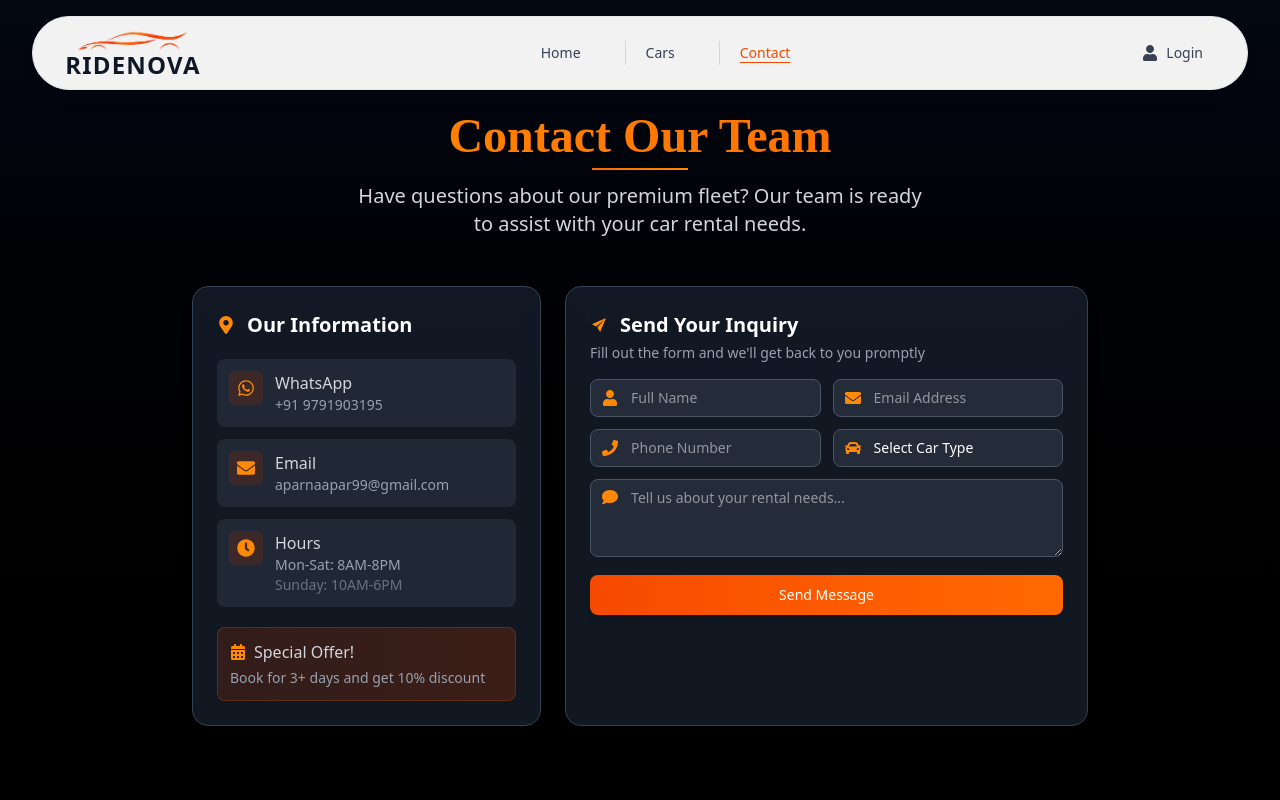
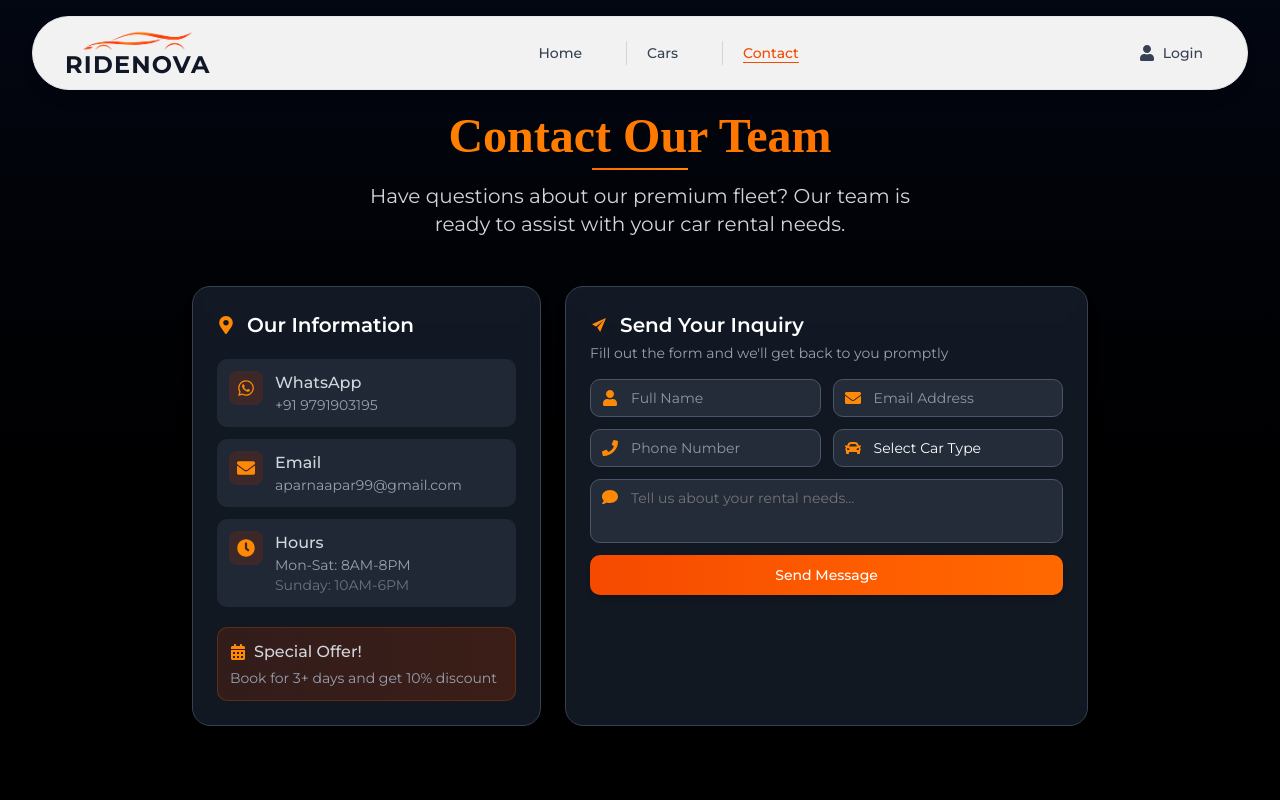
Before and after one commit to Aparna1567/ridenova, a React (Vite) app: page /contact in a window 1280 px wide. Shown: the top 800 px of the page. Built offline with nearby package versions, Linux system fonts and the light colour scheme.

Commit message:
optimisized font

```diff
--- a/index.html
+++ b/index.html
@@ -3,8 +3,14 @@
   <head>
     <meta charset="UTF-8" />
     <link rel="icon" type="image/svg+xml" href="/vite.svg" />
-    <link href="https://fonts.googleapis.com/css2?family=Orbitron:wght@400;700;900&family=Poppins:wght@300;400;600&display=swap" rel="stylesheet">
+    <!-- <link href="https://fonts.googleapis.com/css2?family=Orbitron:wght@400;700;900&family=Poppins:wght@300;400;600&display=swap" rel="stylesheet"> -->
+    <link rel="preconnect" href="https://fonts.googleapis.com">
+<link rel="preconnect" href="https://fonts.gstatic.com" crossorigin>
 
+<link
+  href="https://fonts.googleapis.com/css2?family=Montserrat:wght@300;400;500;600;700&display=swap"
+  rel="stylesheet"
+/>
     <meta name="viewport" content="width=device-width, initial-scale=1.0" />
     <title>RIDENOVA - Car Rental Website</title>
   </head>
--- a/src/components/ContactPage/ContactPage.jsx
+++ b/src/components/ContactPage/ContactPage.jsx
@@ -271,6 +271,8 @@ import {
 import { IoIosSend } from 'react-icons/io';
 import { contactPageStyles as styles } from '../../assets/dummyStyles';
 
+import { Textarea } from "@/components/ui/textarea";
+
 const ContactPage = () => {
   const [formData, setFormData] = useState({
     name: '',
@@ -438,7 +440,7 @@ const ContactPage = () => {
                     <div className={styles.textareaIcon}>
                       <FaComment />
                     </div>
-                    <textarea
+                    {/* <textarea
                       name="message"
                       value={formData.message}
                       onChange={handleChange}
@@ -446,7 +448,17 @@ const ContactPage = () => {
                       rows="3"
                       placeholder="Tell us about your rental needs..."
                       className={styles.textarea(activeField === 'message')}
-                    />
+                    /> */}
+                      <Textarea
+  name="message"
+  value={formData.message}
+  onChange={handleChange}
+  required
+  rows={3}
+  placeholder="Tell us about your rental needs..."
+  className={styles.textarea(activeField === 'message')}
+/>
+
                   </div>
 
                   <button type="submit" className={styles.submitButton}>
--- /dev/null
+++ b/src/components/ui/button.jsx
@@ -0,0 +1,61 @@
+import * as React from "react"
+import { cva } from "class-variance-authority";
+import { Slot } from "radix-ui"
+
+import { cn } from "@/lib/utils"
+
+const buttonVariants = cva(
+  "group/button inline-flex shrink-0 items-center justify-center rounded-4xl border border-transparent bg-clip-padding text-sm font-medium whitespace-nowrap transition-all outline-none select-none focus-visible:border-ring focus-visible:ring-[3px] focus-visible:ring-ring/50 active:not-aria-[haspopup]:translate-y-px disabled:pointer-events-none disabled:opacity-50 aria-invalid:border-destructive aria-invalid:ring-[3px] aria-invalid:ring-destructive/20 dark:aria-invalid:border-destructive/50 dark:aria-invalid:ring-destructive/40 [&_svg]:pointer-events-none [&_svg]:shrink-0 [&_svg:not([class*='size-'])]:size-4",
+  {
+    variants: {
+      variant: {
+        default: "bg-primary text-primary-foreground hover:bg-primary/80",
+        outline:
+          "border-border bg-input/30 hover:bg-input/50 hover:text-foreground aria-expanded:bg-muted aria-expanded:text-foreground",
+        secondary:
+          "bg-secondary text-secondary-foreground hover:bg-[color-mix(in_oklch,var(--secondary),var(--foreground)_5%)] aria-expanded:bg-secondary aria-expanded:text-secondary-foreground",
+        ghost:
+          "hover:bg-muted hover:text-foreground aria-expanded:bg-muted aria-expanded:text-foreground dark:hover:bg-muted/50",
+        destructive:
+          "bg-destructive/10 text-destructive hover:bg-destructive/20 focus-visible:border-destructive/40 focus-visible:ring-destructive/20 dark:bg-destructive/20 dark:hover:bg-destructive/30 dark:focus-visible:ring-destructive/40",
+        link: "text-primary underline-offset-4 hover:underline",
+      },
+      size: {
+        default:
+          "h-9 gap-1.5 px-3 has-data-[icon=inline-end]:pr-2.5 has-data-[icon=inline-start]:pl-2.5",
+        xs: "h-6 gap-1 px-2.5 text-xs has-data-[icon=inline-end]:pr-2 has-data-[icon=inline-start]:pl-2 [&_svg:not([class*='size-'])]:size-3",
+        sm: "h-8 gap-1 px-3 has-data-[icon=inline-end]:pr-2 has-data-[icon=inline-start]:pl-2",
+        lg: "h-10 gap-1.5 px-4 has-data-[icon=inline-end]:pr-3 has-data-[icon=inline-start]:pl-3",
+        icon: "size-9",
+        "icon-xs": "size-6 [&_svg:not([class*='size-'])]:size-3",
+        "icon-sm": "size-8",
+        "icon-lg": "size-10",
+      },
+    },
+    defaultVariants: {
+      variant: "default",
+      size: "default",
+    },
+  }
+)
+
+function Button({
+  className,
+  variant = "default",
+  size = "default",
+  asChild = false,
+  ...props
+}) {
+  const Comp = asChild ? Slot.Root : "button"
+
+  return (
+    <Comp
+      data-slot="button"
+      data-variant={variant}
+      data-size={size}
+      className={cn(buttonVariants({ variant, size, className }))}
+      {...props} />
+  );
+}
+
+export { Button, buttonVariants }
--- /dev/null
+++ b/src/components/ui/textarea.jsx
@@ -0,0 +1,20 @@
+import * as React from "react"
+
+import { cn } from "@/lib/utils"
+
+function Textarea({
+  className,
+  ...props
+}) {
+  return (
+    <textarea
+      data-slot="textarea"
+      className={cn(
+        "flex field-sizing-content min-h-16 w-full resize-none rounded-xl border border-input bg-input/30 px-3 py-3 text-base transition-colors outline-none placeholder:text-muted-foreground focus-visible:border-ring focus-visible:ring-[3px] focus-visible:ring-ring/50 disabled:cursor-not-allowed disabled:opacity-50 aria-invalid:border-destructive aria-invalid:ring-[3px] aria-invalid:ring-destructive/20 md:text-sm dark:aria-invalid:border-destructive/50 dark:aria-invalid:ring-destructive/40",
+        className
+      )}
+      {...props} />
+  );
+}
+
+export { Textarea }
--- a/src/index.css
+++ b/src/index.css
@@ -1,6 +1,13 @@
 @import "tailwindcss";
+@import "tw-animate-css";
+@import "shadcn/tailwind.css";
+@import "@fontsource-variable/figtree";
 
+@custom-variant dark (&:is(.dark *));
 
+body {
+  font-family: 'Montserrat', sans-serif;
+}
         /* stroke animations */
         .center-path { stroke-dasharray: 900; stroke-dashoffset: 900; animation: drawCenter 2.8s ease-in-out infinite; }
         .side-path { stroke-dasharray: 700; stroke-dashoffset: 700; animation: drawSide 3.4s ease-in-out infinite; }
@@ -43,14 +50,12 @@
         box-shadow: 0 8px 28px rgba(255, 106, 0, 0.7);
         }
 
-
         /* card pop */
         .backdrop-blur-md { animation: pop 640ms cubic-bezier(.2,.9,.25,1) both; }
         @keyframes pop { from { transform: translateY(8px) scale(.993); opacity: 0; } to { transform: translateY(0) scale(1); opacity: 1; } }
 
-
         /* cursor vars fallback and mobile fallback */
-        :root { --mx: 0.5; --my: 0.5; }
+        :root { --mx: 0.5; --my: 0.5; --background: oklch(1 0 0); --foreground: oklch(0.145 0 0); --card: oklch(1 0 0); --card-foreground: oklch(0.145 0 0); --popover: oklch(1 0 0); --popover-foreground: oklch(0.145 0 0); --primary: oklch(0.205 0 0); --primary-foreground: oklch(0.985 0 0); --secondary: oklch(0.97 0 0); --secondary-foreground: oklch(0.205 0 0); --muted: oklch(0.97 0 0); --muted-foreground: oklch(0.556 0 0); --accent: oklch(0.97 0 0); --accent-foreground: oklch(0.205 0 0); --destructive: oklch(0.577 0.245 27.325); --border: oklch(0.922 0 0); --input: oklch(0.922 0 0); --ring: oklch(0.708 0 0); --chart-1: oklch(0.87 0 0); --chart-2: oklch(0.556 0 0); --chart-3: oklch(0.439 0 0); --chart-4: oklch(0.371 0 0); --chart-5: oklch(0.269 0 0); --radius: 0.625rem; --sidebar: oklch(0.985 0 0); --sidebar-foreground: oklch(0.145 0 0); --sidebar-primary: oklch(0.205 0 0); --sidebar-primary-foreground: oklch(0.985 0 0); --sidebar-accent: oklch(0.97 0 0); --sidebar-accent-foreground: oklch(0.205 0 0); --sidebar-border: oklch(0.922 0 0); --sidebar-ring: oklch(0.708 0 0); }
         @media (max-width: 640px) { .center-path, .side-path, .dot { display: none; } .metal-btn { padding-left: 14px; padding-right: 14px; } }
 
         /* Glass card styles */
@@ -119,3 +124,92 @@
   transform: translateY(-2px);
   box-shadow: 0 8px 28px rgba(255, 106, 0, 0.7);
 }
+
+@theme inline {
+  --font-heading: var(--font-sans);
+  --font-sans: 'Figtree Variable', sans-serif;
+  --color-sidebar-ring: var(--sidebar-ring);
+  --color-sidebar-border: var(--sidebar-border);
+  --color-sidebar-accent-foreground: var(--sidebar-accent-foreground);
+  --color-sidebar-accent: var(--sidebar-accent);
+  --color-sidebar-primary-foreground: var(--sidebar-primary-foreground);
+  --color-sidebar-primary: var(--sidebar-primary);
+  --color-sidebar-foreground: var(--sidebar-foreground);
+  --color-sidebar: var(--sidebar);
+  --color-chart-5: var(--chart-5);
+  --color-chart-4: var(--chart-4);
+  --color-chart-3: var(--chart-3);
+  --color-chart-2: var(--chart-2);
+  --color-chart-1: var(--chart-1);
+  --color-ring: var(--ring);
+  --color-input: var(--input);
+  --color-border: var(--border);
+  --color-destructive: var(--destructive);
+  --color-accent-foreground: var(--accent-foreground);
+  --color-accent: var(--accent);
+  --color-muted-foreground: var(--muted-foreground);
+  --color-muted: var(--muted);
+  --color-secondary-foreground: var(--secondary-foreground);
+  --color-secondary: var(--secondary);
+  --color-primary-foreground: var(--primary-foreground);
+  --color-primary: var(--primary);
+  --color-popover-foreground: var(--popover-foreground);
+  --color-popover: var(--popover);
+  --color-card-foreground: var(--card-foreground);
+  --color-card: var(--card);
+  --color-foreground: var(--foreground);
+  --color-background: var(--background);
+  --radius-sm: calc(var(--radius) * 0.6);
+  --radius-md: calc(var(--radius) * 0.8);
+  --radius-lg: var(--radius);
+  --radius-xl: calc(var(--radius) * 1.4);
+  --radius-2xl: calc(var(--radius) * 1.8);
+  --radius-3xl: calc(var(--radius) * 2.2);
+  --radius-4xl: calc(var(--radius) * 2.6);
+}
+
+.dark {
+  --background: oklch(0.145 0 0);
+  --foreground: oklch(0.985 0 0);
+  --card: oklch(0.205 0 0);
+  --card-foreground: oklch(0.985 0 0);
+  --popover: oklch(0.205 0 0);
+  --popover-foreground: oklch(0.985 0 0);
+  --primary: oklch(0.922 0 0);
+  --primary-foreground: oklch(0.205 0 0);
+  --secondary: oklch(0.269 0 0);
+  --secondary-foreground: oklch(0.985 0 0);
+  --muted: oklch(0.269 0 0);
+  --muted-foreground: oklch(0.708 0 0);
+  --accent: oklch(0.269 0 0);
+  --accent-foreground: oklch(0.985 0 0);
+  --destructive: oklch(0.704 0.191 22.216);
+  --border: oklch(1 0 0 / 10%);
+  --input: oklch(1 0 0 / 15%);
+  --ring: oklch(0.556 0 0);
+  --chart-1: oklch(0.87 0 0);
+  --chart-2: oklch(0.556 0 0);
+  --chart-3: oklch(0.439 0 0);
+  --chart-4: oklch(0.371 0 0);
+  --chart-5: oklch(0.269 0 0);
+  --sidebar: oklch(0.205 0 0);
+  --sidebar-foreground: oklch(0.985 0 0);
+  --sidebar-primary: oklch(0.488 0.243 264.376);
+  --sidebar-primary-foreground: oklch(0.985 0 0);
+  --sidebar-accent: oklch(0.269 0 0);
+  --sidebar-accent-foreground: oklch(0.985 0 0);
+  --sidebar-border: oklch(1 0 0 / 10%);
+  --sidebar-ring: oklch(0.556 0 0);
+}
+
+@layer base {
+  * {
+    @apply border-border outline-ring/50;
+  }
+  body {
+    @apply bg-background text-foreground;
+  }
+  html {
+    @apply font-sans;
+  }
+}
--- /dev/null
+++ b/src/lib/utils.js
@@ -0,0 +1,6 @@
+import { clsx } from "clsx";
+import { twMerge } from "tailwind-merge"
+
+export function cn(...inputs) {
+  return twMerge(clsx(inputs));
+}
--- a/vite.config.js
+++ b/vite.config.js
@@ -1,7 +1,14 @@
 import { defineConfig } from 'vite'
 import react from '@vitejs/plugin-react'
 import tailwindcss from '@tailwindcss/vite'
+import path from "path"
+
 // https://vite.dev/config/
 export default defineConfig({
   plugins: [react(),tailwindcss(),],
+  resolve: {
+    alias: {
+      "@": path.resolve(__dirname, "./src"),
+    },
+  },
 })
```
Also changed, not shown: jsconfig.json (added, +8 -0 lines), package.json (+12 -1 lines), components.json (added), 1 other file (tests, documents, lock files or other folders).
